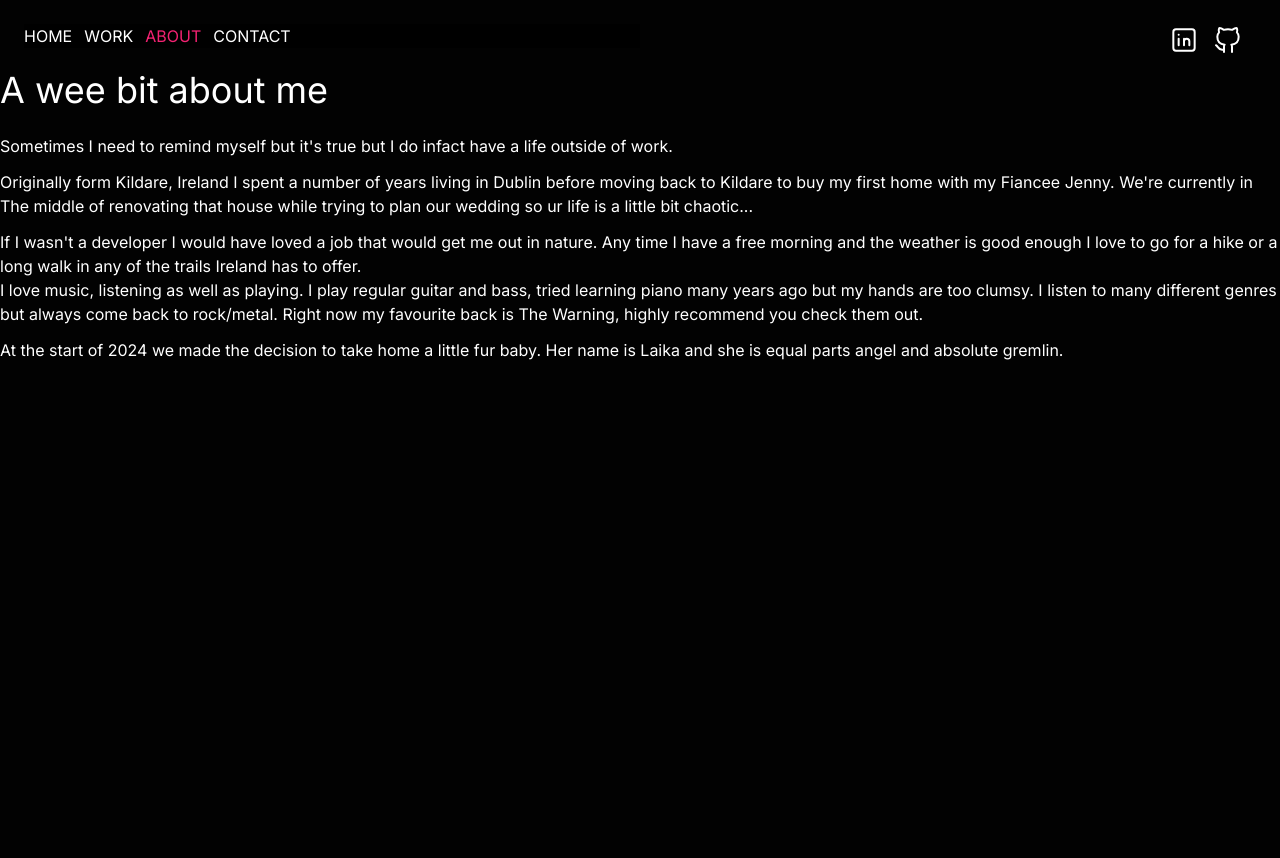
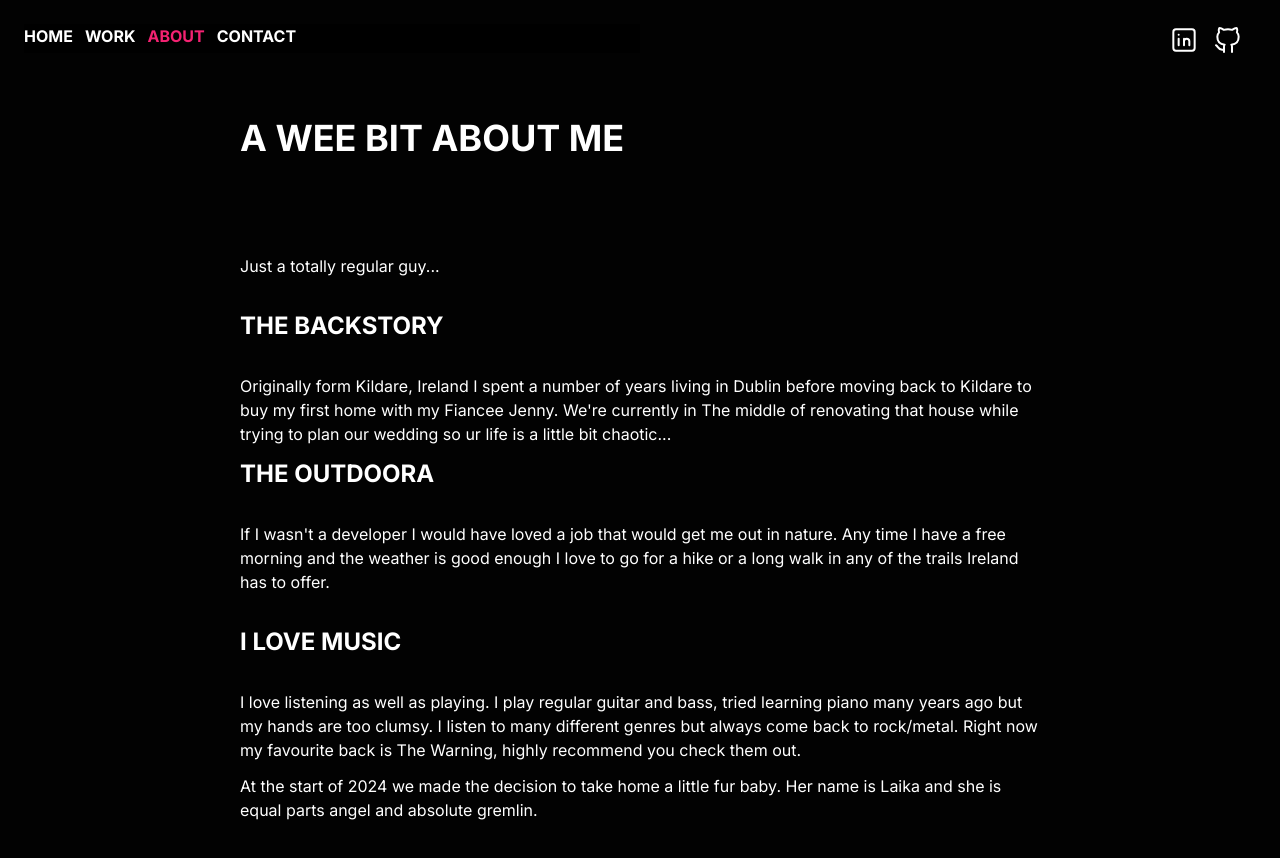
Before and after one commit to mccannsean421/cmccann-dot-com, a Next.js app: page /about in a window 1280 px wide. Shown: the top 858 px of the page. Before the commit the page ends 800 px from the top, so only its background shows below. Built offline with nearby package versions, Linux system fonts and the light colour scheme.

Commit message:
small updates

```diff
--- a/src/app/about/page.js
+++ b/src/app/about/page.js
@@ -1,24 +1,39 @@
+import Image from "next/image"
+
+
+export const metadata = {
+    title: 'About me | Cormac McCann',
+    description: '...',
+  }
+
 export default function Page() {
     return (
-        <main className="grid items-center h-full">
-            <h1 className="text-2xl lg:text-4xl pb-6">A wee bit about me</h1>
+        <main className="grid items-center h-full p-12 max-w-4xl my-0 mx-auto">
+            <h1 className="text-2xl lg:text-4xl uppercase font-bold pb-24">A wee bit about me</h1>
 
-            <p className="pb-3">Sometimes I need to remind myself but it&apos;s true but I do infact have a life outside of work.</p>
+            <p className="pb-8">Just a totally regular guy...</p>
 
+            {/* <Image src="/me.jpg" alt="Awesome looking couple" width="700" height="700"/> */}
+
+
+            <h2 className="text-2xl uppercase pb-8 font-bold">The backstory</h2>
             <p className="pb-3">
                 Originally form Kildare, Ireland I spent a number of years living in Dublin
                 before moving back to Kildare to buy my first home with my Fiancee Jenny. We&apos;re currently in
                 The middle of renovating that house while trying to plan our wedding so ur life is a little bit chaotic...
             </p>
 
-            <p>
+            <h2 className="text-2xl uppercase pb-8 font-bold">The outdoora</h2>
+            <p className="pb-8">
                 If I wasn&apos;t a developer I would have loved a job that would get me out in nature.
                 Any time I have a free morning and the weather is good enough I love to go for a hike
                 or a long walk in any of the trails Ireland has to offer.
             </p>
 
+
+            <h2 className="text-2xl uppercase pb-8 font-bold">I love music</h2>
             <p className="pb-3">
-                I love music, listening as well as playing. I play regular guitar and bass,
+                I love listening as well as playing. I play regular guitar and bass,
                 tried learning piano many years ago but my hands are too clumsy.
                 I listen to many different genres but always come back to rock/metal.
                 Right now my favourite back is The Warning, highly recommend you check them out.
--- a/src/app/contact/page.js
+++ b/src/app/contact/page.js
@@ -1,3 +1,24 @@
+export const metadata = {
+    title: 'Contact me | Cormac McCann',
+    description: '...',
+  }
+
 export default function ContactPage() {
-    return <h1>Contact</h1>
+    return (
+        <main className="grid items-center h-full p-12 max-w-4xl my-0 mx-auto">
+            <h1 className="text-2xl lg:text-4xl pb-6 uppercase font-bold">Contact</h1>
+
+            <h2 className="text-2xl uppercase pb-8 font-bold">If you&apos;re a recruiter</h2>
+            <p className="pb-3">
+                The best place to reach out with regards to hiring me would be <a href="#" rel="nofollow"><u>LinkedIn</u></a>
+            </p>
+
+            <h2 className="text-2xl uppercase pb-8 font-bold">If you just want to say hi</h2>
+            <p className="pb-8">
+                If I wasn&apos;t a developer I would have loved a job that would get me out in nature.
+                Any time I have a free morning and the weather is good enough I love to go for a hike
+                or a long walk in any of the trails Ireland has to offer.
+            </p>
+        </main>
+    )
 }
--- a/src/app/globals.css
+++ b/src/app/globals.css
@@ -38,3 +38,16 @@ a:hover, .active-link {
   height: 100%;
   width: 100%;
 }
+
+.nav-link::after {
+  content: '';
+  height: 5px;
+  width: 0px;
+  background: var(--rose);
+  display: block;
+  transition: .2s;
+}
+
+.nav-link:hover::after {
+  width: 20px;
+}
--- a/src/app/work/page.js
+++ b/src/app/work/page.js
@@ -1,4 +1,9 @@
 import ArticleTile from "@/components/ArticleTile"
+
+export const metadata = {
+    title: 'My Work | Cormac McCann',
+    description: '...',
+  }
 
 export default function Page() {
     const jobs = [{
--- a/src/components/Nav.js
+++ b/src/components/Nav.js
@@ -45,12 +45,27 @@ export default function Nav() {
             <ul className={`absolute lg:relative lg:left-auto duration-200 top-32 lg:top-0 h-screen w-screen lg:h-auto lg:w-auto bg-black ${mobileNavIsOpen ? "left-0 " : "-left-[100%]"}`}>
                 { navLinks.map((link, index) =>
                 <li className="lg:inline-block pr-3 text-center" key={`nav-link-${index}`}>
-                    <Link href={link.path} onClick={() => setMobileNavIsOpen(false)} className={`uppercase nav-link duration-200 ${currentPath === link.path ? "active-link" : ""}`}>
+                    <Link href={link.path} onClick={() => setMobileNavIsOpen(false)} className={`uppercase nav-link font-bold duration-200 ${currentPath === link.path ? "active-link" : ""}`}>
                         {link.displayText}
                     </Link>
                 </li>) }
             </ul>
-            <button className="lg:hidden" onClick={() => setMobileNavIsOpen(!mobileNavIsOpen)}><Image height={22} width={22} src="/hamburger.svg" alt="Hamburger Icon" /></button>
+            <button className="lg:hidden text-white" onClick={() => setMobileNavIsOpen(!mobileNavIsOpen)}>
+                { !mobileNavIsOpen ? (
+                    <svg xmlns="http://www.w3.org/2000/svg" class="icon icon-tabler icon-tabler-menu-2" width="36" height="36" viewBox="0 0 24 24" stroke-width="1.5" stroke="#fff" fill="none" stroke-linecap="round" stroke-linejoin="round">
+                        <path stroke="none" d="M0 0h24v24H0z" fill="none"/>
+                        <path d="M4 6l16 0" />
+                        <path d="M4 12l16 0" />
+                        <path d="M4 18l16 0" />
+                    </svg>
+                ) : (
+                    <svg xmlns="http://www.w3.org/2000/svg" class="icon icon-tabler icon-tabler-x" width="36" height="36" viewBox="0 0 24 24" stroke-width="1.5" stroke="#2c3e50" fill="none" stroke-linecap="round" stroke-linejoin="round">
+                        <path stroke="none" d="M0 0h24v24H0z" fill="none"/>
+                        <path d="M18 6l-12 12" />
+                        <path d="M6 6l12 12" />
+                    </svg>
+                ) }
+            </button>
         </div>
 
         {/* social links */}
```
Also changed, not shown: public/hamburger.svg, 1 other file (tests, documents, lock files or other folders).
